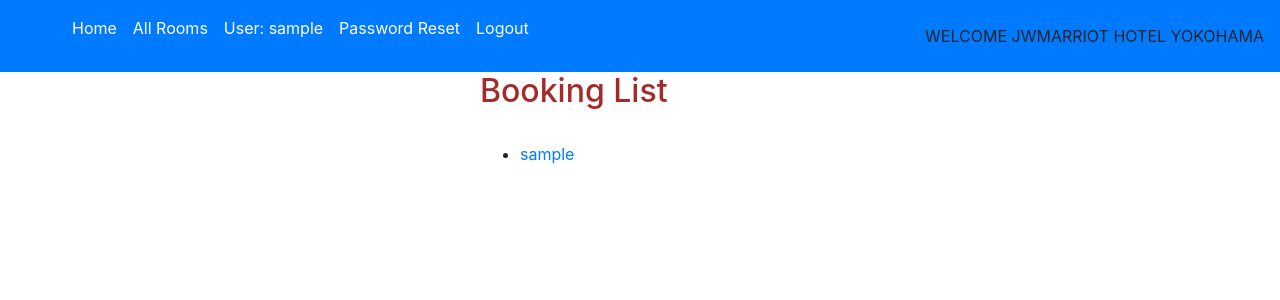
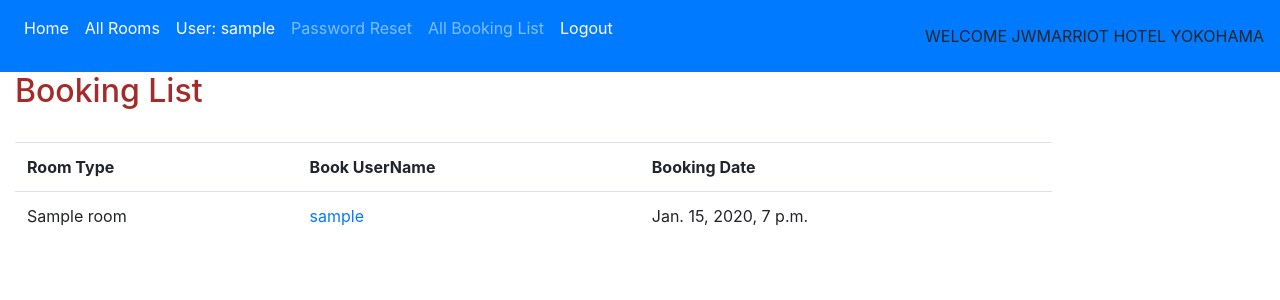
Before and after one commit to ayemyatmm/hotel-booking, a Django app: page /hotel/booking_list in a window 1280 px wide. Shown: the top 300 px of the page. Run offline with Django 3.2, Linux system fonts and the light colour scheme; a user stored in the database is signed in; tables that the repository leaves empty hold one stand-in row (values such as "Sample post").

Commit message:
BookingDateを追加しました。

```diff
--- a/hotel/models.py
+++ b/hotel/models.py
@@ -1,9 +1,8 @@
 from django.db import models
+import datetime
 
 from django.urls import reverse
 from django.contrib.auth.models import User
-from datetime import datetime
-from datetime import date
 
 # Create your models here.
 class Room(models.Model):
@@ -28,6 +27,7 @@ class Booking(models.Model):
     deperture_date = models.DateField(null=True, blank=True)
     number_rooms = models.IntegerField(max_length=2)
     guest = models.CharField(max_length=100)
+    post_date = models.DateTimeField(default=datetime.datetime.now())
     room = models.ForeignKey(Room,on_delete= models.CASCADE)
 
     def __str__(self):
--- a/hotel/templates/base_generic.html
+++ b/hotel/templates/base_generic.html
@@ -11,11 +11,6 @@
 </head>
 <body>
   <nav class="navbar navbar-expand-lg navbar-dark bg-primary">
-    <a class="navbar-brand" href="#"></a>
-    <a class="navbar-brand" href="#"></a>
-    <a class="navbar-brand" href="#"></a>
-
-
     <div class="collapse navbar-collapse" id="navbarSupportedContent">
       <ul class="navbar-nav mr-auto">
         <li class="nav-item active">
@@ -28,8 +23,10 @@
               <li class="nav-item active">
                 <p class="nav-link">User: {{ user.get_username }}</p>
               </li>
-              <li class="nav-item active">
                 <a class="nav-link" href="{% url 'password_reset' %}">Password Reset</a>
+              </li>
+            </li>
+              <a class="nav-link" href="{% url 'booking_list' %}">All Booking List</a>
             </li>
               <li class="nav-item active">
                 <a class="nav-link" href="{% url 'logout'%}?next={{request.path}}">Logout</a>
@@ -41,7 +38,6 @@
       </span>
     </div>
   </nav>
-
   <div class="col-sm-10 ">{% block content %}{% endblock %}
     {% block pagination %}
         {% if is_paginated %}
--- a/hotel/templates/hotel/booking_detail.html
+++ b/hotel/templates/hotel/booking_detail.html
@@ -6,11 +6,12 @@
            <tr>
                <th>Room Type</th>
                <th>Book Customer Name</th>
-               <th>Arrival Date</th>
+               <th>Arrival Date  </th>
                <th>Deperture Date</th>
                <th>Total Rooms</th>
                <th>Total Guest</th>
                <th>Total Price</th>
+               <th>Booking Date</th>
            </tr>
            <tr>
                <td>{{booking.room}}</td>
@@ -20,6 +21,7 @@
                <td>{{ booking.number_rooms }} rooms</td>
                <td>{{ booking.guest }} customer</td>
                <td>$ {{ booking.total_price}}</td>
+               <td>{{ booking.post_date }}</td>
            </tr>
         </table>
         <h2 style="color:brown;">Add Service Support</h2>
--- a/hotel/templates/hotel/booking_list.html
+++ b/hotel/templates/hotel/booking_list.html
@@ -1,20 +1,20 @@
 {% extends 'base_generic.html' %}
-
 {% block content %}
-<div class="container">
-    <div class="row">
-      <div class="col" style="margin-left: 450px;">
-        <h2 style="color:brown;">Booking List</h2><br>
-        <ul>
-            {% for booking in booking_list %}
-                {% if user == booking.name %}
-                <li>
-                    <a href="{% url 'booking-detail' booking.pk %}">{{ booking }}</a>
-                </li>
-                {% endif %}
-            {% endfor %}
-        </ul>
-        </div>
-    </div>
-</div>
+    <h2 style="color:brown;">Booking List</h2><br>
+    <table class="table">
+        <tr>
+            <th>Room Type</th>
+            <th>Book UserName</th>
+            <th>Booking Date</th>
+        </tr>
+        {% for booking in booking_list %}
+        <tr>
+            {% if user == booking.name %}
+                <td>{{booking.room}}</td>
+                <td><a href="{% url 'booking-detail' booking.pk %}">{{ booking }}</a></td>
+                <td>{{booking.post_date}}</td>
+            {% endif %}
+        </tr>
+        {% endfor %}
+    </table>
 {% endblock %}
--- a/hotel/templates/hotel/room_detail.html
+++ b/hotel/templates/hotel/room_detail.html
@@ -29,7 +29,7 @@
           <div class="col"style="margin-left: 30px;">
             <p><img src="{{ room.photo.url }}" width="500" height="300"/></p>
           </div>
-          <div class="col align-self-center" style="color:red">
+          <div class="col align-self-center" style="color:green">
             <h4>{{ room.name }} : $ {{ room.price }} (Includes taxes)</h4>
           </div>
         </div>
--- a/hotel/views.py
+++ b/hotel/views.py
@@ -19,7 +19,7 @@ class RoomDetailView(generic.DetailView):
 
 class BookingCreate(generic.CreateView):
     model = Booking
-    fields = ['name','arrival_date', 'deperture_date', 'number_rooms', 'guest','room']
+    fields = ['name','arrival_date', 'deperture_date', 'number_rooms', 'guest','room','post_date']
 
     def get_success_url(self):
         return reverse('booking', kwargs={'pk': self.kwargs['pk'],})
@@ -42,16 +42,16 @@ class RoomServiceView(generic.CreateView):
         initial['booking'] = Booking.objects.get(pk=self.kwargs["pk"])
         return initial
 
-class BookingUpdate(LoginRequiredMixin,generic.UpdateView):
+class BookingUpdate(LoginRequiredMixin, generic.UpdateView):
     model = Booking
     fields = '__all__'
 
-class BookingDelete(LoginRequiredMixin,generic.DeleteView):
+class BookingDelete(LoginRequiredMixin, generic.DeleteView):
     model = Booking
 
-class BookingListView(generic.ListView):
+class BookingListView(LoginRequiredMixin, generic.ListView):
     model = Booking
-    fields = ['booking_customer']
+    paginate_by = 10
 
 class BookingDetailView(generic.DetailView):
     model = Booking
```
Also changed, not shown: hotel/templates/index.html (+9 -3 lines), hotel/migrations/0030_booking_post_date.py (added). Lines whose indentation alone changed are shown as unchanged.
